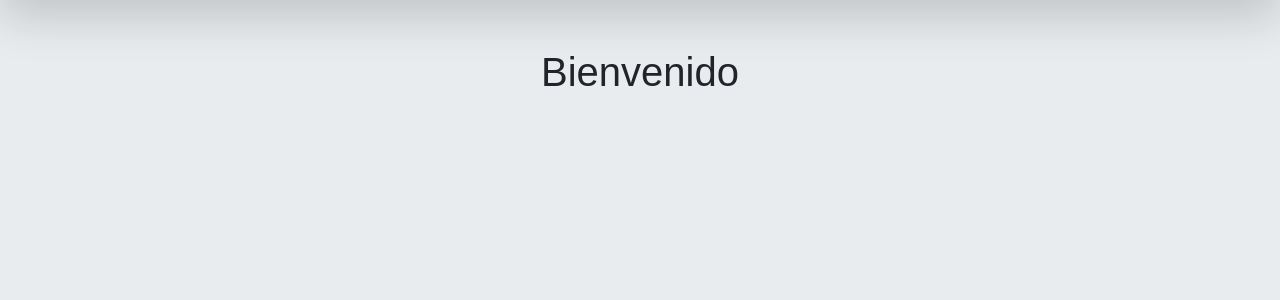
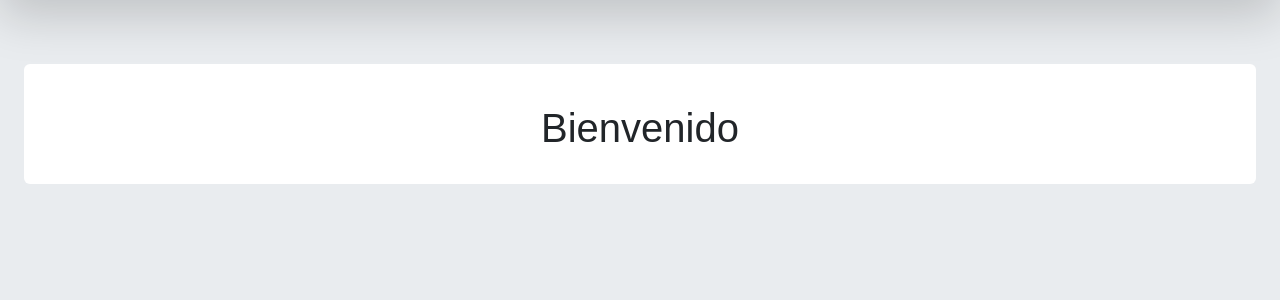
Before and after one commit to DavidDevGt/starter-kit-php8, a PHP site: page /modules/modulo1/index.php in a window 1280 px wide. Shown: the part 70-370 px from the top of the page. Run offline with PHP 8.4, Linux system fonts and the light colour scheme.

Commit message:
arreglar TEMPLATE para todos los modulos

```diff
--- a/modules/modulo1/index.php
+++ b/modules/modulo1/index.php
@@ -15,10 +15,21 @@ require_once __DIR__ . '/../../components/header/default.php';
 
     <!-- --------------------- FIN MENU DE LA PAGINA --------------------- -->
 
+    <div>
+        <div class="row mt-3 m-4">
+            <div class="col-3 mt-2 pt-3">
+                <!-- Breadcrumb deberia ir aca -->
+            </div>
+            <div class="col-6 mt-2 pt-3 text-center"></div>
+            <div class="col-3 mt-2 pt-3 text-end">
+                <!-- Area para botones en la parte de arriba -->
+            </div>
+        </div>
+    </div>
+
     <!-- Aquí va el contenido específico del módulo -->
-    <div class="fluid-container">
-        <!-- Contenido ... -->
-        <h1 class="text-center mt-5">Bienvenido</h1>
+    <div class="p-4 m-4 bg-white rounded">
+        <h1 class="text-center mt-3">Bienvenido</h1>
     </div>
 
 </body>
```
Also changed, not shown: modules/dashboard/index.php (+21 -6 lines), modules/template/index.php (+14 -3 lines).
